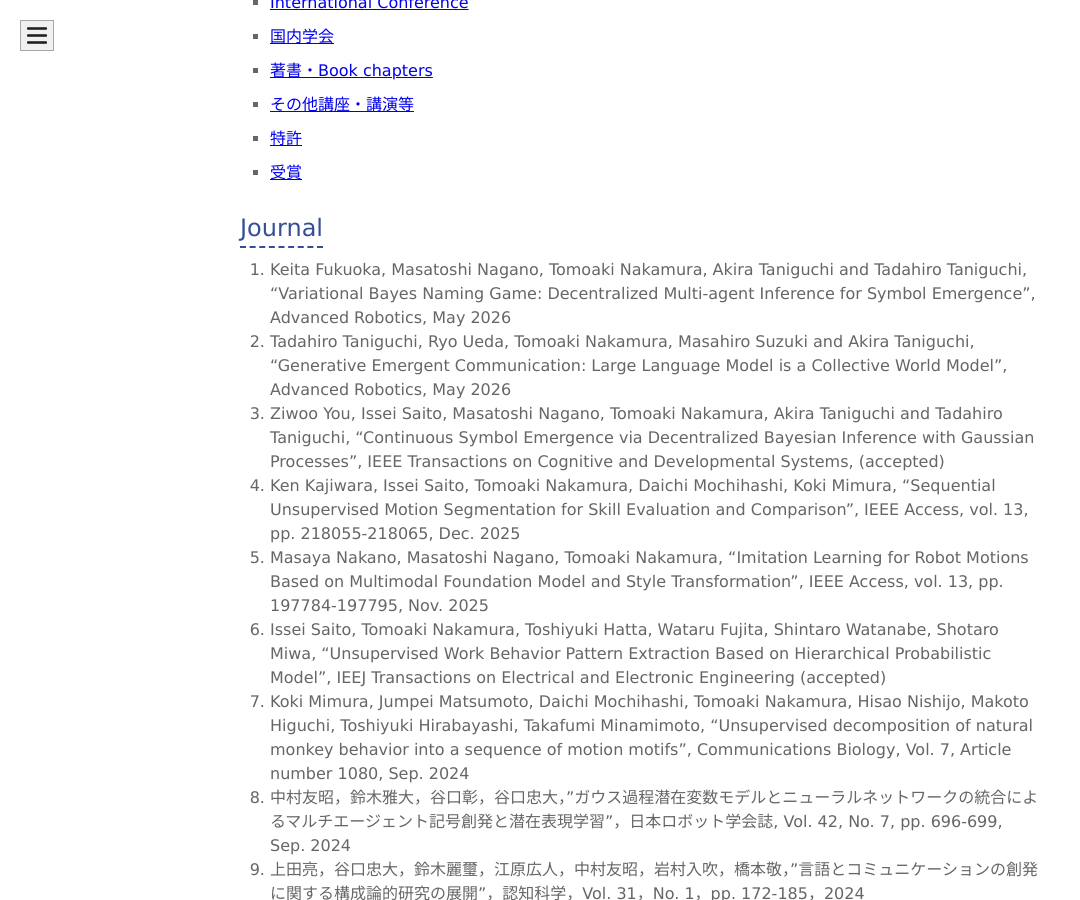
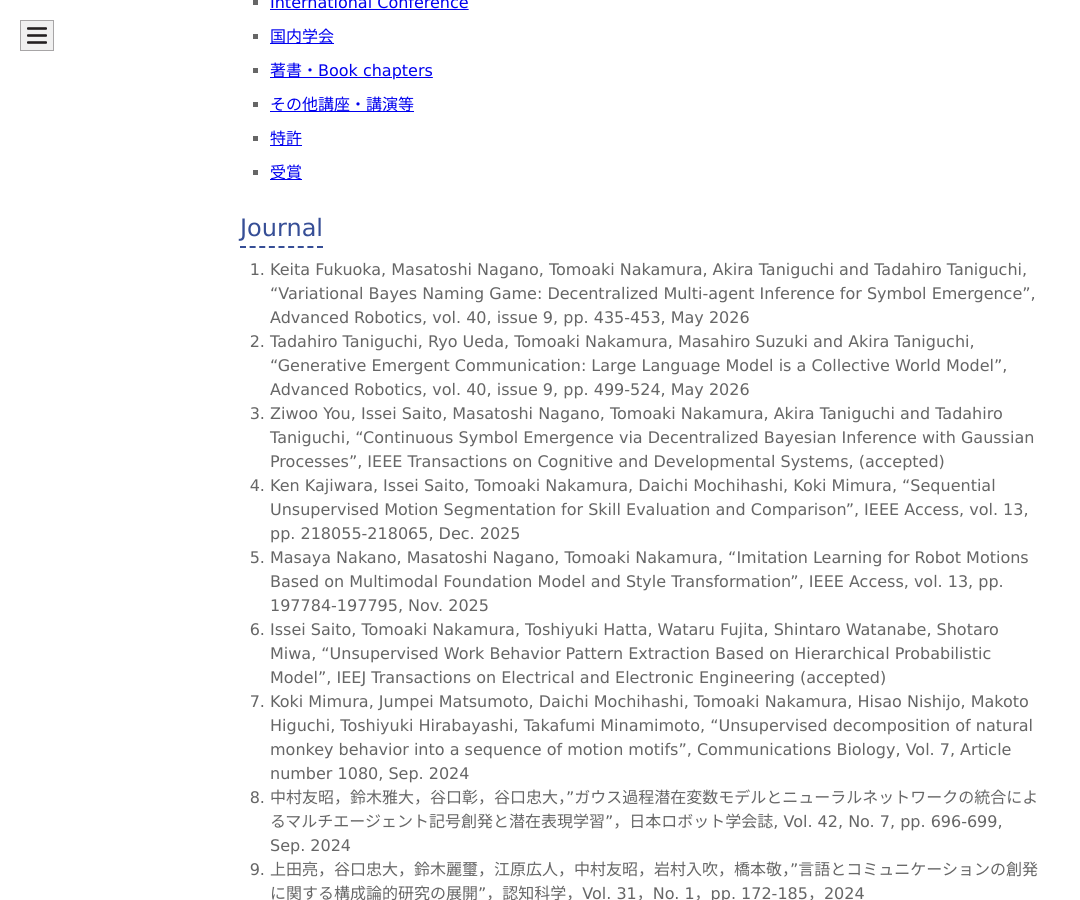
Before and after one commit to naka-lab/naka-lab.github.io, a Jekyll site: the page built from subpages/pub.md, in a window 1280 px wide and 900 px high, scrolled down 690 px. Shown: the whole window, without its empty margins (0-1080 px from the left). Built offline with Jekyll 4.4.1, drawn with Linux system fonts in a browser that asks for light colours.

Commit message:
Update pub.md

```diff
--- a/subpages/pub.md
+++ b/subpages/pub.md
@@ -17,8 +17,8 @@ layout: default
 
 
 ## Journal
-1. Keita Fukuoka, Masatoshi Nagano, Tomoaki Nakamura, Akira Taniguchi and Tadahiro Taniguchi, "Variational Bayes Naming Game: Decentralized Multi-agent Inference for Symbol Emergence", Advanced Robotics, May 2026
-1. Tadahiro Taniguchi, Ryo Ueda, Tomoaki Nakamura, Masahiro Suzuki and Akira Taniguchi, "Generative Emergent Communication: Large Language Model is a Collective World Model", Advanced Robotics, May 2026
+1. Keita Fukuoka, Masatoshi Nagano, Tomoaki Nakamura, Akira Taniguchi and Tadahiro Taniguchi, "Variational Bayes Naming Game: Decentralized Multi-agent Inference for Symbol Emergence", Advanced Robotics, vol. 40, issue 9, pp. 435-453, May 2026
+1. Tadahiro Taniguchi, Ryo Ueda, Tomoaki Nakamura, Masahiro Suzuki and Akira Taniguchi, "Generative Emergent Communication: Large Language Model is a Collective World Model", Advanced Robotics, vol. 40, issue 9, pp. 499-524, May 2026
 1. Ziwoo You, Issei Saito, Masatoshi Nagano, Tomoaki Nakamura, Akira Taniguchi  and Tadahiro Taniguchi, "Continuous Symbol Emergence via Decentralized Bayesian Inference with Gaussian Processes", IEEE Transactions on Cognitive and Developmental Systems, (accepted)
 1. Ken Kajiwara, Issei Saito, Tomoaki Nakamura, Daichi Mochihashi, Koki Mimura, "Sequential Unsupervised Motion Segmentation for Skill Evaluation and Comparison", IEEE Access, vol. 13, pp. 218055-218065, Dec. 2025
 1. Masaya Nakano, Masatoshi Nagano, Tomoaki Nakamura, "Imitation Learning for Robot Motions Based on Multimodal Foundation Model and Style Transformation", IEEE Access, vol. 13, pp. 197784-197795, Nov. 2025
```
